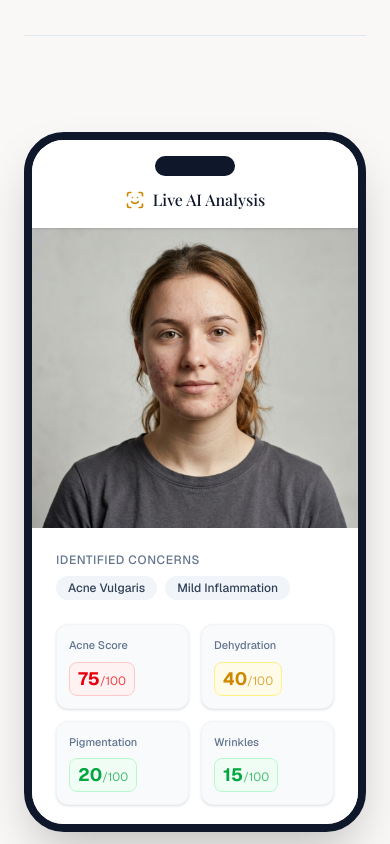
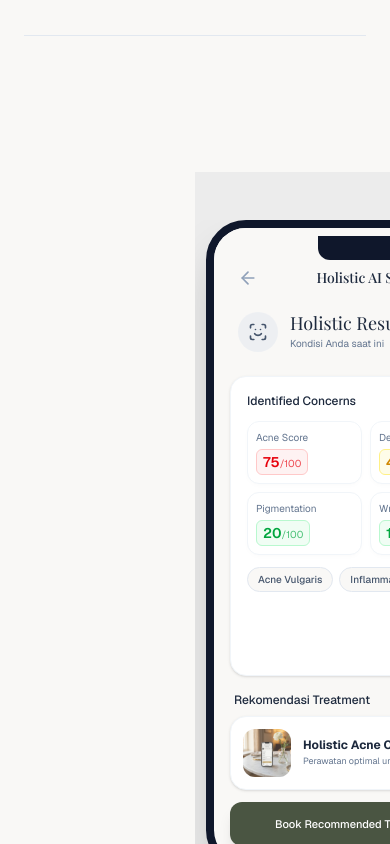
Before and after one commit to jasurddev/AuraWellness, a Next.js app: page / in a window 390 px wide. Shown: the part 1360-2204 px from the top of the page. Built offline with nearby package versions, Linux system fonts and the light colour scheme; a web font is replaced by a local one.

Commit message:
feat: implement 3-phone sequential scanner demo with circle masks and treatment recommendations

```diff
--- a/src/components/home/LiveAIScannerDemo.tsx
+++ b/src/components/home/LiveAIScannerDemo.tsx
@@ -3,39 +3,41 @@
 import React, { useState, useEffect } from 'react';
 import { motion, AnimatePresence } from 'framer-motion';
 import Image from 'next/image';
-import { ScanFace } from 'lucide-react';
+import { ScanFace, ArrowLeft, ChevronRight } from 'lucide-react';
 
 const PATIENTS = [
   {
     id: 1,
     image: '/images/face_acne.png',
     name: 'Patient A',
-    concerns: ['Acne Vulgaris', 'Mild Inflammation'],
+    concerns: ['Acne Vulgaris', 'Inflammation'],
     metrics: { acne: 75, dehydration: 40, pigmentation: 20, wrinkles: 15 },
+    treatment: 'Holistic Acne Clear',
   },
   {
     id: 2,
     image: '/images/face_freckles.png',
     name: 'Patient B',
-    concerns: ['Noticeable Freckling', 'Pigmentation'],
+    concerns: ['Noticeable Freckles', 'Uneven Tone'],
     metrics: { acne: 5, dehydration: 25, pigmentation: 80, wrinkles: 10 },
+    treatment: 'Pigmentation Laser',
   },
   {
     id: 3,
     image: '/images/face_dry.png',
     name: 'Patient C',
-    concerns: ['Severe Dehydration', 'Extreme Dryness'],
+    concerns: ['Severe Dehydration', 'Flaky Skin'],
     metrics: { acne: 10, dehydration: 90, pigmentation: 15, wrinkles: 5 },
+    treatment: 'Deep Hydration Facial',
   },
 ];
 
-// Odometer Component for animating numbers
 const AnimatedNumber = ({ value }: { value: number }) => {
   const [displayValue, setDisplayValue] = useState(0);
 
   useEffect(() => {
     setDisplayValue(0);
-    const duration = 1500; // 1.5s
+    const duration = 1500;
     const steps = 60;
     const stepTime = duration / steps;
     let current = 0;
@@ -56,30 +58,15 @@ const AnimatedNumber = ({ value }: { value: number }) => {
   return <span>{displayValue}</span>;
 };
 
-export default function LiveAIScannerDemo() {
-  const [currentIndex, setCurrentIndex] = useState(0);
-  const [isScanning, setIsScanning] = useState(true);
+const ScannerPhone = ({ patient }: { patient: typeof PATIENTS[0] }) => {
+  const [step, setStep] = useState<'scanning' | 'results'>('scanning');
 
   useEffect(() => {
-    const sequence = async () => {
-      // Start scanning
-      setIsScanning(true);
-
-      // Wait for scan animation to finish (2s)
-      await new Promise(r => setTimeout(r, 2000));
-      setIsScanning(false);
-
-      // Show results for 5s
-      await new Promise(r => setTimeout(r, 5000));
-
-      // Move to next patient
-      setCurrentIndex((prev) => (prev + 1) % PATIENTS.length);
-    };
-
-    sequence();
-  }, [currentIndex]);
-
-  const patient = PATIENTS[currentIndex];
+    const timer = setTimeout(() => {
+      setStep('results');
+    }, 3500); // 3.5 seconds of scanning
+    return () => clearTimeout(timer);
+  }, []);
 
   const getScoreColor = (score: number) => {
     if (score <= 30) return 'text-green-600 bg-green-50 border-green-200';
@@ -88,97 +75,156 @@ export default function LiveAIScannerDemo() {
   };
 
   return (
-    <div className="relative w-full max-w-sm mx-auto bg-[#F9F8F6] rounded-[2.5rem] overflow-hidden shadow-2xl border-[8px] border-slate-900 h-[700px] flex flex-col group">
-
-      {/* Top Header like a phone */}
-      <div className="pt-8 pb-4 px-6 flex items-center justify-center bg-white z-20 relative shadow-sm">
-        <div className="absolute top-4 left-1/2 -translate-x-1/2 w-20 h-5 bg-slate-900 rounded-full"></div>
-        <div className="font-serif font-medium text-slate-900 flex items-center gap-2 mt-4">
-          <ScanFace className="w-5 h-5 text-yellow-600" /> Live AI Analysis
-        </div>
+    <motion.div
+      initial={{ opacity: 0, scale: 0.9, x: 50 }}
+      animate={{ opacity: 1, scale: 1, x: 0 }}
+      transition={{ duration: 0.6, type: "spring", bounce: 0.2 }}
+      className="relative w-[320px] shrink-0 bg-[#F9F8F6] rounded-[2.5rem] overflow-hidden shadow-2xl border-[8px] border-slate-900 h-[650px] flex flex-col group snap-center"
+    >
+      {/* Top Header (Phone Notch & App Header) */}
+      <div className="pt-6 pb-4 px-6 flex items-center justify-between bg-[#F9F8F6] z-20 relative">
+        <div className="absolute top-2 left-1/2 -translate-x-1/2 w-24 h-6 bg-slate-900 rounded-b-xl z-30"></div>
+        <ArrowLeft className="w-5 h-5 text-slate-400 mt-4" />
+        <div className="font-serif font-medium text-slate-800 mt-4 text-sm">Holistic AI Scan</div>
+        <div className="w-5" />
       </div>
 
-      {/* Image Area with Laser */}
-      <div className="relative h-[300px] w-full bg-slate-200 overflow-hidden shrink-0">
+      <div className="flex-1 relative flex flex-col items-center">
         <AnimatePresence mode="wait">
+
+          {step === 'scanning' && (
             <motion.div
-            key={patient.id}
-            initial={{ opacity: 0 }}
-            animate={{ opacity: 1 }}
-            exit={{ opacity: 0 }}
-            className="absolute inset-0"
+              key="scanning"
+              exit={{ opacity: 0, scale: 0.95 }}
+              className="flex flex-col items-center w-full mt-10 px-6"
             >
+              {/* Circle Image Wrapper */}
+              <div className="relative w-56 h-56 rounded-full overflow-hidden border-[6px] border-white shadow-xl bg-slate-200">
                 <Image
                   src={patient.image}
                   alt={patient.name}
                   fill
                   className="object-cover"
                 />
-          </motion.div>
-        </AnimatePresence>
 
-        {/* Laser Scanner Animation */}
-        {isScanning && (
+                {/* Laser Line inside circle */}
                 <motion.div
                   initial={{ top: '-10%' }}
                   animate={{ top: '110%' }}
-            transition={{ duration: 2, ease: "linear" }}
-            className="absolute left-0 right-0 h-1 bg-yellow-400 shadow-[0_0_20px_4px_rgba(250,204,21,0.5)] z-10"
+                  transition={{ duration: 1.5, ease: "linear", repeat: Infinity }}
+                  className="absolute left-0 right-0 h-[2px] bg-white shadow-[0_0_15px_3px_rgba(255,255,255,0.8)] z-10"
                 />
-        )}
+                <motion.div
+                  initial={{ top: '-10%' }}
+                  animate={{ top: '110%' }}
+                  transition={{ duration: 1.5, ease: "linear", repeat: Infinity }}
+                  className="absolute left-0 right-0 h-16 bg-gradient-to-b from-transparent to-white/30 z-0 -translate-y-full"
+                />
               </div>
 
-      {/* Results Area */}
-      <div className="flex-1 bg-white p-6 relative overflow-hidden">
-        <AnimatePresence mode="wait">
-          {!isScanning && (
+              <h3 className="mt-12 text-xl font-serif text-slate-800">Menganalisa Holistik...</h3>
+              <p className="mt-2 text-xs text-slate-500 text-center leading-relaxed">
+                Mengkombinasikan data stres, tidur, dan tekstur kulit Anda.
+              </p>
+            </motion.div>
+          )}
+
+          {step === 'results' && (
             <motion.div
-              key={`result-${patient.id}`}
+              key="results"
               initial={{ opacity: 0, y: 20 }}
               animate={{ opacity: 1, y: 0 }}
-              exit={{ opacity: 0, y: -20 }}
-              className="flex flex-col h-full"
+              className="flex flex-col w-full h-full pb-4"
             >
-              <div className="mb-4">
-                <div className="text-xs text-slate-500 font-medium uppercase tracking-wider mb-2">Identified Concerns</div>
-                <div className="flex flex-wrap gap-2">
+              <div className="px-6 flex items-center gap-3 mb-6 mt-2">
+                <div className="w-10 h-10 rounded-full bg-slate-200/50 flex items-center justify-center">
+                  <ScanFace className="w-5 h-5 text-slate-600" />
+                </div>
+                <div>
+                  <h3 className="font-serif text-lg text-slate-800 leading-none">Holistic Result</h3>
+                  <p className="text-[10px] text-slate-500 mt-1">Kondisi Anda saat ini</p>
+                </div>
+              </div>
+
+              <div className="bg-white mx-4 rounded-2xl p-4 shadow-sm border border-slate-100 mb-4 flex-1">
+                <div className="text-xs text-slate-800 font-medium mb-3">Identified Concerns</div>
+
+                <div className="grid grid-cols-2 gap-2">
+                  {[
+                    { label: 'Acne Score', value: patient.metrics.acne },
+                    { label: 'Dehydration', value: patient.metrics.dehydration },
+                    { label: 'Pigmentation', value: patient.metrics.pigmentation },
+                    { label: 'Wrinkles', value: patient.metrics.wrinkles }
+                  ].map((metric) => (
+                    <div key={metric.label} className="bg-white rounded-xl p-2 border border-slate-100 shadow-[0_2px_8px_-4px_rgba(0,0,0,0.05)]">
+                      <div className="text-[10px] text-slate-500 mb-1">{metric.label}</div>
+                      <div className={`font-semibold text-sm inline-block px-1.5 py-0.5 rounded-md border ${getScoreColor(metric.value)}`}>
+                        <AnimatedNumber value={metric.value} /><span className="text-[10px] font-normal opacity-70">/100</span>
+                      </div>
+                    </div>
+                  ))}
+                </div>
+
+                <div className="mt-3 flex flex-wrap gap-1.5">
                   {patient.concerns.map(c => (
-                    <span key={c} className="px-3 py-1 bg-slate-100 text-slate-700 text-xs rounded-full font-medium">
+                    <span key={c} className="px-2.5 py-1 bg-[#F9F8F6] text-slate-600 text-[10px] rounded-full font-medium border border-slate-200">
                       {c}
                     </span>
                   ))}
                 </div>
               </div>
 
-              <div className="grid grid-cols-2 gap-3 mt-2">
-                {[
-                  { label: 'Acne Score', value: patient.metrics.acne },
-                  { label: 'Dehydration', value: patient.metrics.dehydration },
-                  { label: 'Pigmentation', value: patient.metrics.pigmentation },
-                  { label: 'Wrinkles', value: patient.metrics.wrinkles }
-                ].map((metric) => (
-                  <div key={metric.label} className="bg-slate-50 rounded-xl p-3 border border-slate-100 shadow-sm">
-                    <div className="text-[11px] text-slate-500 mb-2 font-medium">{metric.label}</div>
-                    <div className={`font-bold text-lg inline-block px-2 py-0.5 rounded-lg border ${getScoreColor(metric.value)}`}>
-                      <AnimatedNumber value={metric.value} />
-                      <span className="text-xs font-normal opacity-70">/100</span>
+              {/* Treatment Recommendation */}
+              <div className="px-4 mt-auto">
+                <div className="text-xs font-medium text-slate-800 mb-2 px-1">Rekomendasi Treatment</div>
+                <div className="bg-white p-3 rounded-2xl shadow-sm border border-slate-100 flex items-center gap-3">
+                  <div className="w-12 h-12 bg-slate-100 rounded-xl overflow-hidden relative shrink-0">
+                    <Image src="/images/bento-smart-booking.png" alt="Treatment" fill className="object-cover opacity-80" />
+                  </div>
+                  <div>
+                    <div className="text-xs font-bold text-slate-800 line-clamp-1">{patient.treatment}</div>
+                    <div className="text-[9px] text-slate-500 mt-0.5 line-clamp-1">Perawatan optimal untuk hasil maksimal.</div>
                   </div>
                 </div>
-                ))}
+
+                <button className="w-full mt-3 py-3.5 bg-[#4A5542] hover:bg-[#3D4736] text-white text-[11px] font-medium rounded-xl flex items-center justify-center gap-2 shadow-lg transition-colors">
+                  Book Recommended Treatment <ChevronRight className="w-3 h-3" />
+                </button>
               </div>
 
             </motion.div>
           )}
+
         </AnimatePresence>
+      </div>
+    </motion.div>
+  );
+};
 
-        {isScanning && (
-          <div className="absolute inset-0 flex flex-col items-center justify-center bg-white/80 backdrop-blur-sm z-20">
-            <div className="w-10 h-10 border-4 border-yellow-200 border-t-yellow-500 rounded-full animate-spin mb-3"></div>
-            <p className="text-sm font-medium text-slate-600 animate-pulse">Running AI Model...</p>
+export default function LiveAIScannerDemo() {
+  const [visibleCount, setVisibleCount] = useState(1);
+
+  useEffect(() => {
+    if (visibleCount < 3) {
+      const timer = setTimeout(() => {
+        setVisibleCount(prev => prev + 1);
+      }, 5500); // 3.5s scan + 2s view result before next phone appears
+      return () => clearTimeout(timer);
+    }
+  }, [visibleCount]);
+
+  return (
+    <div className="w-full w-[100vw] relative left-1/2 right-1/2 -ml-[50vw] -mr-[50vw] bg-slate-900/5 py-12 md:py-20 mt-10 md:mt-0 overflow-hidden">
+      {/* Scrollable Container for Mobile, Centered Flex for Desktop */}
+      <div className="max-w-[1200px] mx-auto">
+        <div className="flex flex-nowrap overflow-x-auto snap-x snap-mandatory gap-6 md:gap-8 px-6 md:px-12 md:justify-center items-center pb-8 scrollbar-hide">
+          <AnimatePresence>
+            {PATIENTS.slice(0, visibleCount).map((patient) => (
+              <ScannerPhone key={patient.id} patient={patient} />
+            ))}
+          </AnimatePresence>
         </div>
-        )}
       </div>
-
     </div>
   );
 }
```
Lines whose indentation alone changed are shown as unchanged.
